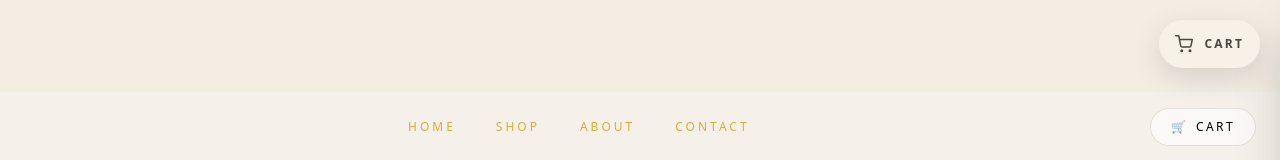
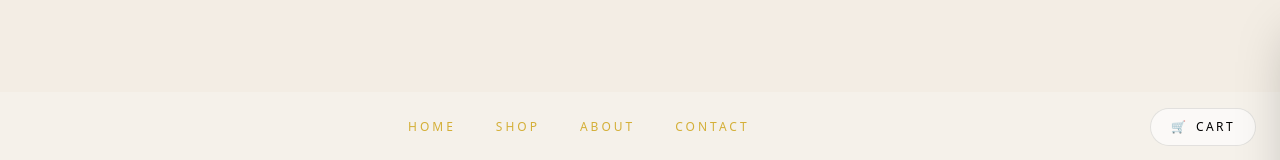
Before and after one commit to justtoprint76-cyber/justtoprint, a Next.js app: page / in a window 1280 px wide. Shown: the top 160 px of the page. Built offline with nearby package versions, Linux system fonts and the light colour scheme.

Commit message:
Update CartDrawer.jsx

```diff
--- a/components/CartDrawer.jsx
+++ b/components/CartDrawer.jsx
@@ -35,6 +35,7 @@ export default function CartDrawer() {
       });
 
       const data = await res.json();
+
       if (data?.url) {
         window.location.href = data.url;
       } else {
@@ -48,44 +49,6 @@ export default function CartDrawer() {
   }
 
   return (
-    <>
-      {/* Bottone fisso (visibile, premium) */}
-<button
-  type="button"
-  onClick={() => setOpen(true)}
-  className="fixed top-5 right-5 z-[9999] h-12 px-4 rounded-full border border-[#D9D0C3] bg-[#F7F1E8] text-[#4A463F] flex items-center gap-3 shadow-[0_10px_30px_rgba(0,0,0,0.12)] hover:bg-[#EFE6DA] transition"
-  aria-label="Open cart"
->
-  {/* Icona carrello */}
-  <svg
-    width="18"
-    height="18"
-    viewBox="0 0 24 24"
-    fill="none"
-    stroke="currentColor"
-    strokeWidth="2"
-    strokeLinecap="round"
-    strokeLinejoin="round"
-  >
-    <circle cx="9" cy="21" r="1" />
-    <circle cx="20" cy="21" r="1" />
-    <path d="M1 1h4l2.6 13.4a2 2 0 0 0 2 1.6h9.7a2 2 0 0 0 2-1.6L23 6H6" />
-  </svg>
-
-  {/* Testo (aiuta tantissimo) */}
-  <span className="text-[12px] tracking-[0.18em] uppercase">
-    Cart
-  </span>
-
-  {/* Badge */}
-  {count > 0 && (
-    <span className="h-6 min-w-[24px] px-2 rounded-full bg-[#4A463F] text-[#F3EDE4] text-[12px] flex items-center justify-center">
-      {count}
-    </span>
-  )}
-</button>
-
-      {/* Overlay */}
     <div
       className={`fixed inset-0 z-[70] transition ${
         open ? "pointer-events-auto" : "pointer-events-none"
@@ -98,7 +61,6 @@ export default function CartDrawer() {
         }`}
       />
 
-        {/* Drawer */}
       <aside
         className={`absolute right-0 top-0 h-full w-[92%] max-w-[420px] bg-[#F3EDE4] text-[#4A463F] border-l border-[#D9D0C3] shadow-2xl transition-transform duration-300 ${
           open ? "translate-x-0" : "translate-x-full"
@@ -177,7 +139,6 @@ export default function CartDrawer() {
           )}
         </div>
 
-          {/* Bottom */}
         <div className="p-6 border-t border-[#D9D0C3]">
           <div className="flex items-center justify-between mb-4">
             <p className="text-sm text-[#7A7267]">Total</p>
@@ -207,6 +168,5 @@ export default function CartDrawer() {
         </div>
       </aside>
     </div>
-    </>
   );
 }
```
Lines whose indentation alone changed are shown as unchanged.
